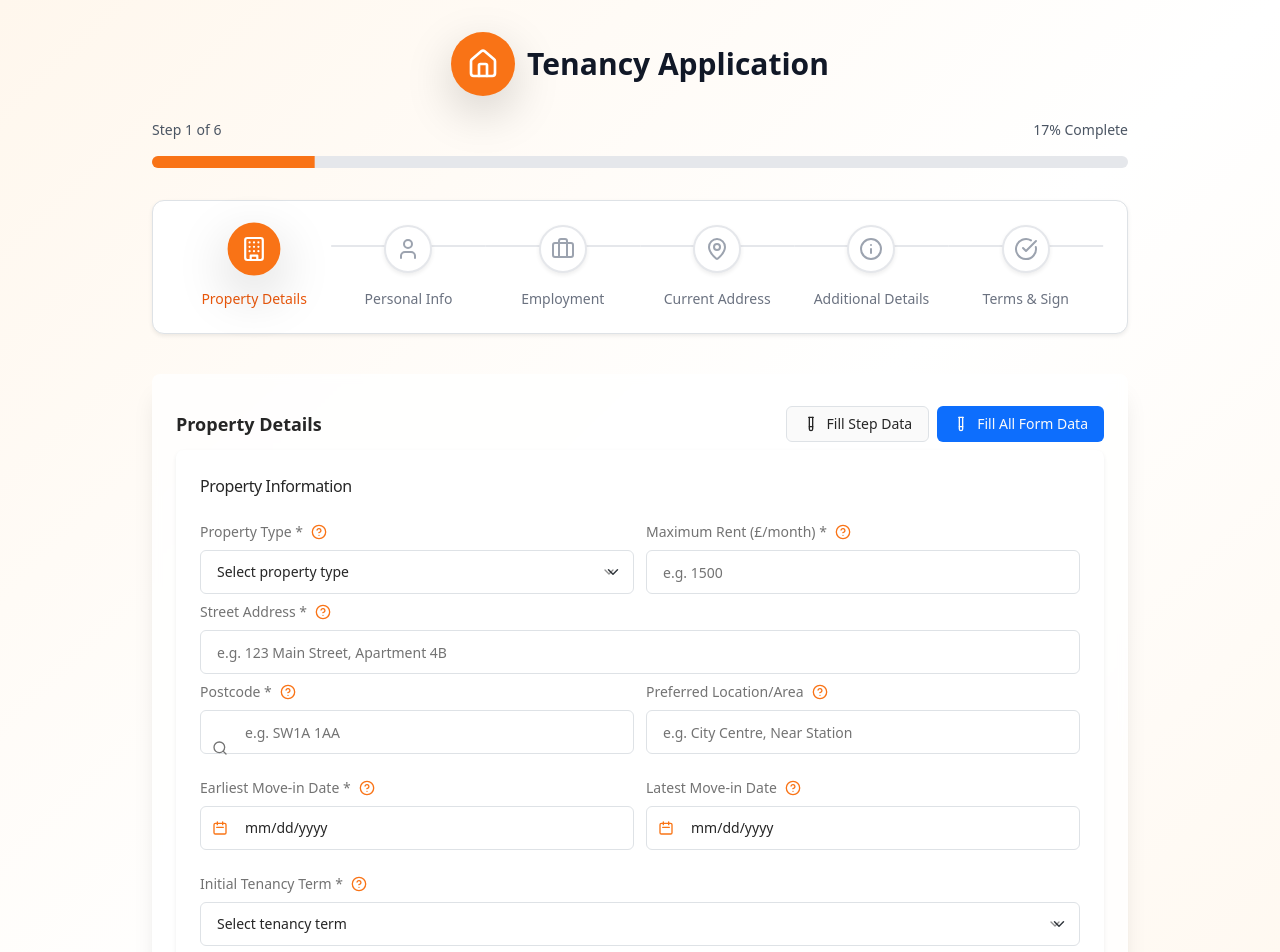
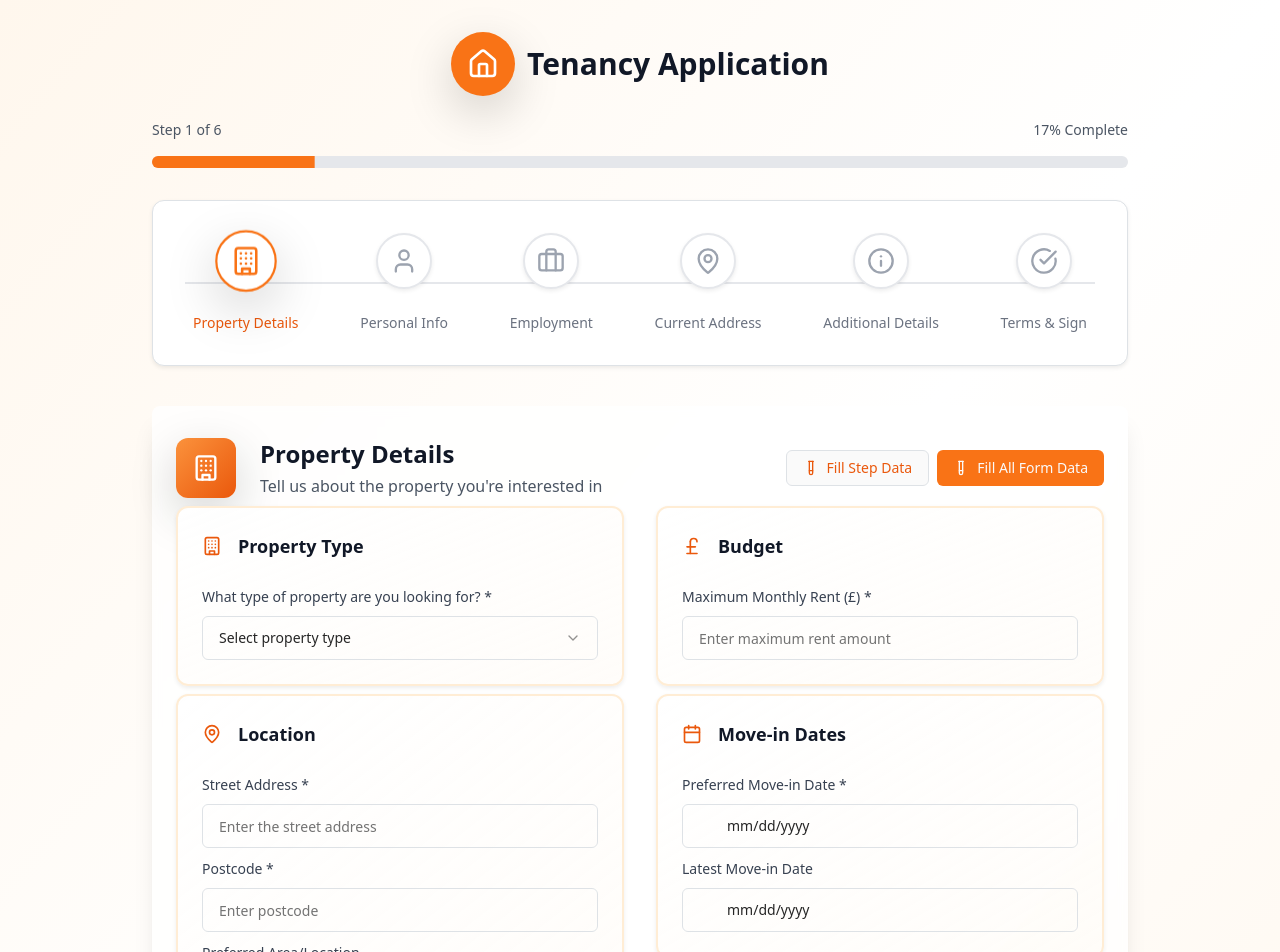
Before and after one commit to calvinwarwick/palmer-partners-forms, a React (Vite) app: page /application in a window 1280 px wide. Shown: the top 952 px of the page. Built offline with nearby package versions, Linux system fonts and the light colour scheme.

Commit message:
Fix: Improve step indicator design
- Adjusted step indicator lines to connect icons.
- Enhanced the design of the first step.
- Removed the nested box.

```diff
--- a/src/components/TenancyApplicationForm.tsx
+++ b/src/components/TenancyApplicationForm.tsx
@@ -429,34 +429,44 @@ const TenancyApplicationForm = () => {
             <Progress value={progress} className="h-3 bg-gray-200" />
           </div>
 
-          {/* Enhanced Desktop step indicators */}
-          <div className="hidden md:flex justify-between mb-10 overflow-visible bg-white rounded-xl p-6 shadow-sm border border-gray-100">
+          {/* Enhanced Desktop step indicators with proper connection lines */}
+          <div className="hidden md:block mb-10 overflow-visible bg-white rounded-xl p-8 shadow-sm border border-gray-100">
+            <div className="relative flex justify-between items-center">
+              {/* Background connection line */}
+              <div className="absolute top-1/2 left-0 right-0 h-0.5 bg-gray-200 transform -translate-y-1/2 z-0"></div>
+
+              {/* Progress connection line */}
+              <div
+                className="absolute top-1/2 left-0 h-0.5 bg-gradient-to-r from-orange-500 to-orange-600 transform -translate-y-1/2 z-1 transition-all duration-500 ease-out"
+                style={{
+                  width: `${((currentStep - 1) / (totalSteps - 1)) * 100}%`
+                }}
+              ></div>
+
               {allSteps.map(({ step, icon: Icon, label }, index) => (
-              <div key={step} className="flex flex-col items-center min-w-0 flex-1 relative step-indicator">
-                {/* Connection line */}
-                {index < allSteps.length - 1 && (
-                  <div className={`absolute top-5 left-1/2 w-full h-0.5 z-0 ${
-                    currentStep > step ? "bg-orange-500" : "bg-gray-200"
-                  }`} style={{ transform: 'translateX(50%)' }} />
-                )}
-
-                <div className={`w-12 h-12 rounded-full flex items-center justify-center mb-3 relative z-10 border-2 transition-all duration-300 shadow-sm ${
+                <div key={step} className="flex flex-col items-center relative z-10 step-indicator">
+                  <div className={`w-14 h-14 rounded-full flex items-center justify-center mb-4 relative border-2 transition-all duration-300 shadow-sm bg-white ${
                     currentStep === step
-                    ? "bg-orange-500 text-white border-orange-500 shadow-lg scale-110"
+                      ? "border-orange-500 shadow-lg scale-110"
                       : currentStep > step
-                      ? "bg-orange-500 text-white border-orange-500"
-                      : "bg-white text-gray-400 border-gray-200"
+                        ? "border-orange-500"
+                        : "border-gray-200"
                   }`}>
-                  <Icon className="h-6 w-6" />
-                  <div className={`step-badge bg-green-500 hover:bg-green-600 text-white rounded-full flex items-center justify-center w-6 h-6 border-2 border-white ${isStepCompleted(step) && step < currentStep ? 'animate-in' : ''}`}>
+                    <Icon className={`h-7 w-7 transition-colors duration-300 ${
+                      currentStep >= step ? "text-orange-500" : "text-gray-400"
+                    }`} />
+                    {isStepCompleted(step) && step < currentStep && (
+                      <div className="step-badge bg-green-500 hover:bg-green-600 text-white rounded-full flex items-center justify-center w-6 h-6 border-2 border-white animate-in">
                         <Check className="h-3 w-3" />
                       </div>
+                    )}
                   </div>
                   <span className={`text-sm text-center px-2 font-medium transition-colors ${
                     currentStep >= step ? "text-orange-600" : "text-gray-500"
                   }`}>{label}</span>
                 </div>
               ))}
+            </div>
           </div>
 
           {/* Enhanced Mobile step indicators */}
@@ -471,9 +481,11 @@ const TenancyApplicationForm = () => {
                       : "bg-white text-gray-400 border-gray-200"
                 }`}>
                   <Icon className="h-6 w-6" />
-                  <div className={`step-badge bg-green-500 hover:bg-green-600 text-white rounded-full flex items-center justify-center w-6 h-6 border-2 border-white ${isStepCompleted(step) && step < currentStep ? 'animate-in' : ''}`}>
+                  {isStepCompleted(step) && step < currentStep && (
+                    <div className="step-badge bg-green-500 hover:bg-green-600 text-white rounded-full flex items-center justify-center w-6 h-6 border-2 border-white animate-in">
                       <Check className="h-3 w-3" />
                     </div>
+                  )}
                 </div>
                 <span className={`text-xs text-center px-1 font-medium ${
                   currentStep >= step ? "text-orange-600" : "text-gray-500"
--- a/src/components/tenancy-application/steps/PropertyDetailsStep.tsx
+++ b/src/components/tenancy-application/steps/PropertyDetailsStep.tsx
@@ -1,14 +1,12 @@
 
-import { useState } from "react";
 import { Card, CardContent, CardHeader, CardTitle } from "@/components/ui/card";
 import { Input } from "@/components/ui/input";
 import { Label } from "@/components/ui/label";
+import { Button } from "@/components/ui/button";
+import { Textarea } from "@/components/ui/textarea";
 import { Select, SelectContent, SelectItem, SelectTrigger, SelectValue } from "@/components/ui/select";
-import { Textarea } from "@/components/ui/textarea";
-import { Button } from "@/components/ui/button";
-import { TestTube, Search } from "lucide-react";
+import { TestTube, Building, Calendar, MapPin, PoundSterling } from "lucide-react";
 import { PropertyPreferences } from "@/domain/types/Applicant";
-import FormFieldWithTooltip from "@/components/ui/form-field-with-tooltip";
 
 interface PropertyDetailsStepProps {
   propertyPreferences: PropertyPreferences;
@@ -21,11 +19,8 @@ const PropertyDetailsStep = ({
   onUpdatePreferences,
   onFillAllTestData,
 }: PropertyDetailsStepProps) => {
-  const [showPostcodeSearch, setShowPostcodeSearch] = useState(false);
-
   const fillTestData = () => {
     console.log('Fill test data button clicked - Property Details');
-
     onUpdatePreferences("propertyType", "apartment");
     onUpdatePreferences("streetAddress", "123 Orchard House, New Cut");
     onUpdatePreferences("postcode", "IP7 5DA");
@@ -38,16 +33,25 @@ const PropertyDetailsStep = ({
   };
 
   return (
-    <div className="space-y-4">
+    <div className="space-y-8">
+      {/* Header Section */}
       <div className="flex justify-between items-center">
-        <h3 className="text-lg font-semibold">Property Details</h3>
+        <div className="flex items-center gap-4">
+          <div className="p-3 bg-gradient-to-br from-orange-400 to-orange-600 rounded-xl shadow-lg">
+            <Building className="h-7 w-7 text-white" />
+          </div>
+          <div>
+            <h3 className="text-2xl font-bold text-gray-900">Property Details</h3>
+            <p className="text-gray-600 mt-1">Tell us about the property you're interested in</p>
+          </div>
+        </div>
         <div className="flex gap-2">
-          <Button variant="outline" size="sm" onClick={fillTestData} className="flex items-center gap-2">
+          <Button variant="outline" size="sm" onClick={fillTestData} className="flex items-center gap-2 border-orange-200 text-orange-600 hover:bg-orange-50">
             <TestTube className="h-4 w-4" />
             Fill Step Data
           </Button>
           {onFillAllTestData && (
-            <Button variant="default" size="sm" onClick={onFillAllTestData} className="flex items-center gap-2">
+            <Button variant="default" size="sm" onClick={onFillAllTestData} className="flex items-center gap-2 bg-orange-500 hover:bg-orange-600">
               <TestTube className="h-4 w-4" />
               Fill All Form Data
             </Button>
@@ -55,161 +59,132 @@ const PropertyDetailsStep = ({
         </div>
       </div>
 
-      <Card className="border-0 shadow-sm">
-        <CardHeader className="pb-4">
-          <CardTitle className="text-base font-medium">Property Information</CardTitle>
-        </CardHeader>
-        <CardContent className="space-y-4">
-          <div className="grid grid-cols-1 md:grid-cols-2 gap-4">
-            <FormFieldWithTooltip
-              label="Property Type"
-              required
-              htmlFor="propertyType"
-              tooltip="Select the type of property you're looking for"
-            >
-              <Select
-                value={propertyPreferences.propertyType}
-                onValueChange={(value) => onUpdatePreferences("propertyType", value)}
-              >
-                <SelectTrigger id="propertyType" className="form-select">
+      {/* Property Type and Address Section */}
+      <div className="grid grid-cols-1 lg:grid-cols-2 gap-8">
+        <div className="space-y-6">
+          <div className="p-6 bg-gradient-to-br from-white to-orange-50/30 rounded-xl border-2 border-orange-100 shadow-sm">
+            <div className="flex items-center gap-3 mb-4">
+              <Building className="h-5 w-5 text-orange-600" />
+              <h4 className="text-lg font-semibold text-gray-900">Property Type</h4>
+            </div>
+            <div className="space-y-2">
+              <Label htmlFor="propertyType" className="text-gray-700 font-medium">What type of property are you looking for? *</Label>
+              <Select value={propertyPreferences.propertyType} onValueChange={(value) => onUpdatePreferences("propertyType", value)}>
+                <SelectTrigger className="form-control border-gray-200 focus:border-orange-500 focus:ring-orange-500">
                   <SelectValue placeholder="Select property type" />
                 </SelectTrigger>
                 <SelectContent>
+                  <SelectItem value="apartment">Apartment</SelectItem>
                   <SelectItem value="house">House</SelectItem>
-                  <SelectItem value="apartment">Apartment</SelectItem>
+                  <SelectItem value="studio">Studio</SelectItem>
                   <SelectItem value="flat">Flat</SelectItem>
-                  <SelectItem value="studio">Studio</SelectItem>
-                  <SelectItem value="room">Room</SelectItem>
+                  <SelectItem value="maisonette">Maisonette</SelectItem>
                 </SelectContent>
               </Select>
-            </FormFieldWithTooltip>
+            </div>
+          </div>
 
-            <FormFieldWithTooltip
-              label="Maximum Rent (£/month)"
+          <div className="p-6 bg-gradient-to-br from-white to-orange-50/30 rounded-xl border-2 border-orange-100 shadow-sm">
+            <div className="flex items-center gap-3 mb-4">
+              <MapPin className="h-5 w-5 text-orange-600" />
+              <h4 className="text-lg font-semibold text-gray-900">Location</h4>
+            </div>
+            <div className="space-y-4">
+              <div className="space-y-2">
+                <Label htmlFor="streetAddress" className="text-gray-700 font-medium">Street Address *</Label>
+                <Input
+                  id="streetAddress"
+                  value={propertyPreferences.streetAddress}
+                  onChange={(e) => onUpdatePreferences("streetAddress", e.target.value)}
+                  placeholder="Enter the street address"
+                  className="form-control border-gray-200 focus:border-orange-500 focus:ring-orange-500"
                   required
-              htmlFor="maxRent"
-              tooltip="Your maximum budget for monthly rent"
-            >
+                />
+              </div>
+              <div className="space-y-2">
+                <Label htmlFor="postcode" className="text-gray-700 font-medium">Postcode *</Label>
+                <Input
+                  id="postcode"
+                  value={propertyPreferences.postcode}
+                  onChange={(e) => onUpdatePreferences("postcode", e.target.value)}
+                  placeholder="Enter postcode"
+                  className="form-control border-gray-200 focus:border-orange-500 focus:ring-orange-500"
+                  required
+                />
+              </div>
+              <div className="space-y-2">
+                <Label htmlFor="preferredLocation" className="text-gray-700 font-medium">Preferred Area/Location</Label>
+                <Input
+                  id="preferredLocation"
+                  value={propertyPreferences.preferredLocation}
+                  onChange={(e) => onUpdatePreferences("preferredLocation", e.target.value)}
+                  placeholder="e.g., Central London, Near transport links"
+                  className="form-control border-gray-200 focus:border-orange-500 focus:ring-orange-500"
+                />
+              </div>
+            </div>
+          </div>
+        </div>
+
+        <div className="space-y-6">
+          <div className="p-6 bg-gradient-to-br from-white to-orange-50/30 rounded-xl border-2 border-orange-100 shadow-sm">
+            <div className="flex items-center gap-3 mb-4">
+              <PoundSterling className="h-5 w-5 text-orange-600" />
+              <h4 className="text-lg font-semibold text-gray-900">Budget</h4>
+            </div>
+            <div className="space-y-2">
+              <Label htmlFor="maxRent" className="text-gray-700 font-medium">Maximum Monthly Rent (£) *</Label>
               <Input
                 id="maxRent"
                 type="number"
                 value={propertyPreferences.maxRent}
                 onChange={(e) => onUpdatePreferences("maxRent", e.target.value)}
-                placeholder="e.g. 1500"
-                className="form-control"
+                placeholder="Enter maximum rent amount"
+                className="form-control border-gray-200 focus:border-orange-500 focus:ring-orange-500"
                 required
               />
-            </FormFieldWithTooltip>
+            </div>
           </div>
 
-          <FormFieldWithTooltip
-            label="Street Address"
-            required
-            htmlFor="streetAddress"
-            tooltip="Enter the full street address of the property you're interested in"
-          >
-            <Input
-              id="streetAddress"
-              value={propertyPreferences.streetAddress}
-              onChange={(e) => onUpdatePreferences("streetAddress", e.target.value)}
-              placeholder="e.g. 123 Main Street, Apartment 4B"
-              className="form-control"
-              required
-            />
-          </FormFieldWithTooltip>
-
-          <div className="grid grid-cols-1 md:grid-cols-2 gap-4">
-            <FormFieldWithTooltip
-              label="Postcode"
-              required
-              htmlFor="postcode"
-              tooltip="The postcode of the property"
-            >
-              <div className="relative">
-                <Input
-                  id="postcode"
-                  value={propertyPreferences.postcode}
-                  onChange={(e) => onUpdatePreferences("postcode", e.target.value)}
-                  placeholder="e.g. SW1A 1AA"
-                  className="form-control search-input"
-                  required
-                />
-                <Search className="absolute left-3 top-1/2 transform -translate-y-1/2 h-4 w-4 text-muted-foreground pointer-events-none" />
+          <div className="p-6 bg-gradient-to-br from-white to-orange-50/30 rounded-xl border-2 border-orange-100 shadow-sm">
+            <div className="flex items-center gap-3 mb-4">
+              <Calendar className="h-5 w-5 text-orange-600" />
+              <h4 className="text-lg font-semibold text-gray-900">Move-in Dates</h4>
             </div>
-            </FormFieldWithTooltip>
-
-            <FormFieldWithTooltip
-              label="Preferred Location/Area"
-              htmlFor="preferredLocation"
-              tooltip="Any specific area or location preferences"
-            >
-              <Input
-                id="preferredLocation"
-                value={propertyPreferences.preferredLocation}
-                onChange={(e) => onUpdatePreferences("preferredLocation", e.target.value)}
-                placeholder="e.g. City Centre, Near Station"
-                className="form-control"
-              />
-            </FormFieldWithTooltip>
-          </div>
-
-          <div className="grid grid-cols-1 md:grid-cols-2 gap-4">
-            <FormFieldWithTooltip
-              label="Earliest Move-in Date"
-              required
-              htmlFor="moveInDate"
-              tooltip="The earliest date you can move into the property"
-            >
-              <div className="date-input-container">
-                <div className="date-input-icon">
-                  <svg className="h-4 w-4" fill="none" viewBox="0 0 24 24" stroke="currentColor">
-                    <path strokeLinecap="round" strokeLinejoin="round" strokeWidth={2} d="M8 7V3m8 4V3m-9 8h10M5 21h14a2 2 0 002-2V7a2 2 0 00-2-2H5a2 2 0 00-2 2v12a2 2 0 002 2z" />
-                  </svg>
-                </div>
+            <div className="space-y-4">
+              <div className="space-y-2">
+                <Label htmlFor="moveInDate" className="text-gray-700 font-medium">Preferred Move-in Date *</Label>
                 <Input
                   id="moveInDate"
                   type="date"
                   value={propertyPreferences.moveInDate}
                   onChange={(e) => onUpdatePreferences("moveInDate", e.target.value)}
-                  className="form-control"
+                  className="form-control border-gray-200 focus:border-orange-500 focus:ring-orange-500"
                   required
                 />
               </div>
-            </FormFieldWithTooltip>
-
-            <FormFieldWithTooltip
-              label="Latest Move-in Date"
-              htmlFor="latestMoveInDate"
-              tooltip="The latest date you need to move in by"
-            >
-              <div className="date-input-container">
-                <div className="date-input-icon">
-                  <svg className="h-4 w-4" fill="none" viewBox="0 0 24 24" stroke="currentColor">
-                    <path strokeLinecap="round" strokeLinejoin="round" strokeWidth={2} d="M8 7V3m8 4V3m-9 8h10M5 21h14a2 2 0 002-2V7a2 2 0 00-2-2H5a2 2 0 00-2 2v12a2 2 0 002 2z" />
-                  </svg>
-                </div>
+              <div className="space-y-2">
+                <Label htmlFor="latestMoveInDate" className="text-gray-700 font-medium">Latest Move-in Date</Label>
                 <Input
                   id="latestMoveInDate"
                   type="date"
                   value={propertyPreferences.latestMoveInDate}
                   onChange={(e) => onUpdatePreferences("latestMoveInDate", e.target.value)}
-                  className="form-control"
+                  className="form-control border-gray-200 focus:border-orange-500 focus:ring-orange-500"
                 />
               </div>
-            </FormFieldWithTooltip>
+            </div>
           </div>
 
-          <FormFieldWithTooltip
-            label="Initial Tenancy Term"
-            required
-            htmlFor="initialTenancyTerm"
-            tooltip="How long would you like the initial tenancy agreement to be?"
-          >
-            <Select
-              value={propertyPreferences.initialTenancyTerm}
-              onValueChange={(value) => onUpdatePreferences("initialTenancyTerm", value)}
-            >
-              <SelectTrigger id="initialTenancyTerm" className="form-select">
+          <div className="p-6 bg-gradient-to-br from-white to-orange-50/30 rounded-xl border-2 border-orange-100 shadow-sm">
+            <div className="flex items-center gap-3 mb-4">
+              <Building className="h-5 w-5 text-orange-600" />
+              <h4 className="text-lg font-semibold text-gray-900">Tenancy Details</h4>
+            </div>
+            <div className="space-y-2">
+              <Label htmlFor="initialTenancyTerm" className="text-gray-700 font-medium">Initial Tenancy Term</Label>
+              <Select value={propertyPreferences.initialTenancyTerm} onValueChange={(value) => onUpdatePreferences("initialTenancyTerm", value)}>
+                <SelectTrigger className="form-control border-gray-200 focus:border-orange-500 focus:ring-orange-500">
                   <SelectValue placeholder="Select tenancy term" />
                 </SelectTrigger>
                 <SelectContent>
@@ -220,24 +195,29 @@ const PropertyDetailsStep = ({
                   <SelectItem value="flexible">Flexible</SelectItem>
                 </SelectContent>
               </Select>
-          </FormFieldWithTooltip>
+            </div>
+          </div>
+        </div>
+      </div>
 
-          <FormFieldWithTooltip
-            label="Additional Requests"
-            htmlFor="additionalRequests"
-            tooltip="Any additional requirements or requests for the property"
-          >
+      {/* Additional Requests Section */}
+      <div className="p-6 bg-gradient-to-br from-white to-orange-50/30 rounded-xl border-2 border-orange-100 shadow-sm">
+        <div className="flex items-center gap-3 mb-4">
+          <Building className="h-5 w-5 text-orange-600" />
+          <h4 className="text-lg font-semibold text-gray-900">Additional Requirements</h4>
+        </div>
+        <div className="space-y-2">
+          <Label htmlFor="additionalRequests" className="text-gray-700 font-medium">Any additional requests or requirements?</Label>
           <Textarea
             id="additionalRequests"
             value={propertyPreferences.additionalRequests}
             onChange={(e) => onUpdatePreferences("additionalRequests", e.target.value)}
-              placeholder="e.g. Pet-friendly, Garden access, Parking space..."
-              className="form-control min-h-20"
-              rows={3}
+            placeholder="e.g., Pet-friendly, Garden required, Parking space needed..."
+            rows={4}
+            className="form-control border-gray-200 focus:border-orange-500 focus:ring-orange-500 resize-none"
           />
-          </FormFieldWithTooltip>
-        </CardContent>
-      </Card>
+        </div>
+      </div>
     </div>
   );
 };
```
Also changed, not shown: src/styles/components.css (+3 -4 lines). Lines whose indentation alone changed are shown as unchanged.
